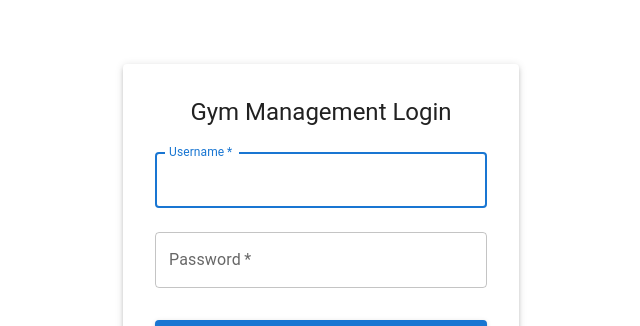
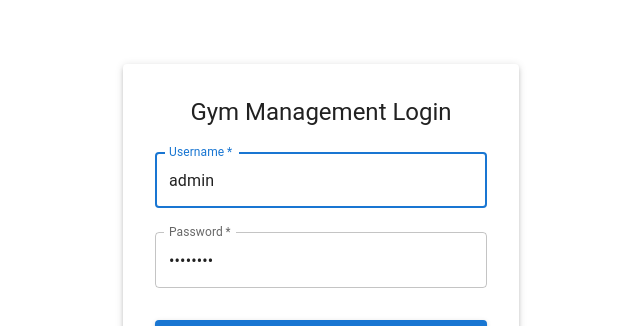
Before and after one commit to HanifCarroll/gym-management-client, a Next.js app: page /login in a window 1280 px wide. Shown: the top 326 px of the page, without its empty margins (319-959 px from the left). Built offline with nearby package versions, Linux system fonts and the light colour scheme.

Commit message:
Remove username and password entry

```diff
--- a/src/app/login/page.tsx
+++ b/src/app/login/page.tsx
@@ -14,8 +14,6 @@ import { useRouter, useSearchParams } from 'next/navigation';
 import React, { useState } from 'react';
 
 const LoginPage: React.FC = () => {
-  const [username, setUsername] = useState('');
-  const [password, setPassword] = useState('');
   const [error, setError] = useState('');
   const { isAuthenticated, login } = useAuth();
   const searchParams = useSearchParams();
@@ -24,16 +22,12 @@ const LoginPage: React.FC = () => {
   const handleLogin = async (e: React.FormEvent) => {
     e.preventDefault();
     setError('');
-    if (username === 'admin' && password === 'password') {
-      login();
-      const redirect = searchParams.get('redirect');
-      if (redirect && redirect !== '/login') {
-        router.push(redirect); // Ensure it redirects immediately after login
-      } else {
-        router.push('/members');
-      }
+    login();
+    const redirect = searchParams.get('redirect');
+    if (redirect && redirect !== '/login') {
+      router.push(redirect); // Ensure it redirects immediately after login
     } else {
-      setError('Invalid username or password');
+      router.push('/members');
     }
   };
 
@@ -65,8 +59,8 @@ const LoginPage: React.FC = () => {
               name="username"
               autoComplete="username"
               autoFocus
-              value={username}
-              onChange={(e) => setUsername(e.target.value)}
+              InputProps={{ readOnly: true }}
+              value={'admin'}
             />
             <TextField
               margin="normal"
@@ -77,8 +71,8 @@ const LoginPage: React.FC = () => {
               type="password"
               id="password"
               autoComplete="current-password"
-              value={password}
-              onChange={(e) => setPassword(e.target.value)}
+              value={'password'}
+              InputProps={{ readOnly: true }}
             />
             {error && (
               <Typography color="error" align="center" sx={{ mt: 2 }}>
```
